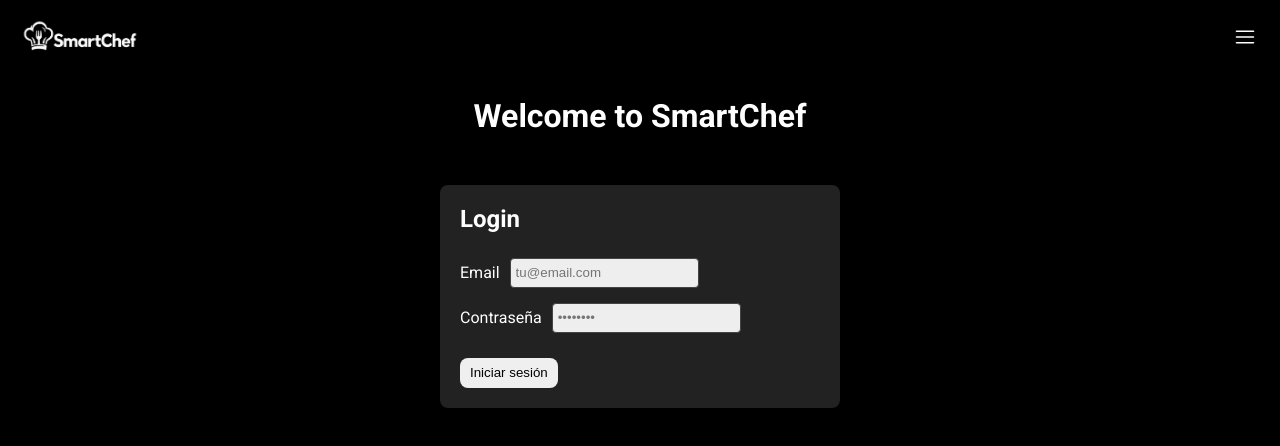
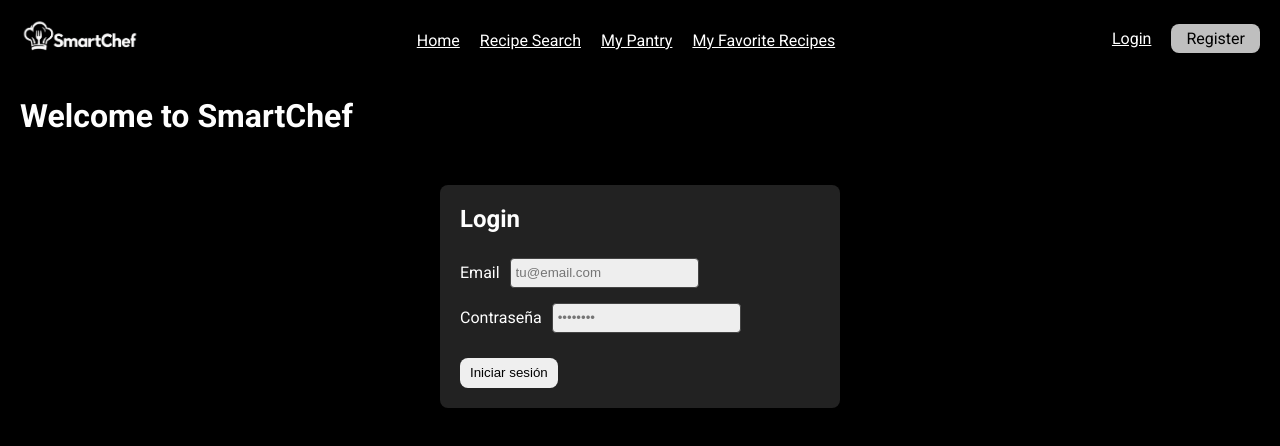
Before and after one commit to ExploreLibrary/smartchef, a React (Vite) app in the folder web/: page /login in a window 1280 px wide. Shown: the top 446 px of the page. Built offline with nearby package versions, Linux system fonts and the light colour scheme; no server answers.

Commit message:
navbar - ui

```diff
--- a/web/src/components/ui/navbar/navbar.jsx
+++ b/web/src/components/ui/navbar/navbar.jsx
@@ -6,8 +6,21 @@
 
   return (
     <div className="navbar">
-      <Link to="/"><img className="navbar__logo" src={Logo} alt="Logo" /></Link>
-      <button className="navbar__menu-button"><img className="navbar__menu-icon" src={MenuHamburgerIcon} alt="Menu Hambuger Icon" /></button>
+      <div className="navbar__primary">
+        <Link to="/"><img className="navbar__logo" src={Logo} alt="Logo" /></Link>
+      </div>
+      <div className="navbar__menu-container">
+        <ul className="navbar__navigation">
+          <li><Link className="navbar__link" to="/">Home</Link></li>
+          <li><Link className="navbar__link" to="/recipe-search">Recipe Search</Link></li>
+          <li><Link className="navbar__link" to="/my-pantry">My Pantry</Link></li>
+          <li><Link className="navbar__link" to="/my-favorite-recipes">My Favorite Recipes</Link></li>
+        </ul>
+      </div>
+      <div className="navbar__secondary">
+        <Link className="navbar__secondary-link" to="/login">Login</Link>
+        <Link className="navbar__secondary-link navbar__secondary-link--register" to="/register">Register</Link>
+      </div>
     </div>
   );
 }
--- a/web/src/index.css
+++ b/web/src/index.css
@@ -51,6 +51,45 @@
   height: auto;
 }
 
+.navbar__primary {
+  display: flex;
+  gap: 20px;
+  align-items: center;
+}
+
+.navbar__navigation {
+  list-style: none;
+  display: flex;
+  gap: 20px;
+  transform: translateY(2px);
+}
+
+.navbar__link {
+  color: #ffffff;
+}
+
+.navbar__secondary {
+  display: flex;
+  gap: 20px;
+  align-items: center;
+}
+
+.navbar__secondary-link {
+  color: #ffffff;
+}
+
+.navbar__secondary-link--register {
+  background-color: rgba(255, 255, 255, 0.75);
+  color: #000000;
+  padding: 5px 15px;
+  border-radius: 8px;
+  text-decoration: none;
+}
+
+.navbar__secondary-link--register:hover {
+  background-color: rgba(255, 255, 255, 1);
+}
+
 .navbar__menu-button {
   background: none;
   border: none;
@@ -63,7 +102,6 @@
 }
 
 .welcome {
-  text-align: center;
   margin-top: 20px;
   font-size: 2rem;
   color: #fefefe;
--- a/web/src/pages/home-page.jsx
+++ b/web/src/pages/home-page.jsx
@@ -7,7 +7,7 @@
   return (
     <PageLayout>
     <div className="main-content main-content--home">
-      <h1 className="welcome">{(user) ? `Welcome to SmartChef, ${user.name}`: `Welcome to SmartChef` }</h1>
+      <h1 className="welcome">{(user) ? `Welcome to your own awesome recipes, ${user.name}!`: `Welcome!` }</h1>
 
       <div>
         <h3 className="home-category-title"> Discover Delicious  vegan Recipes </h3>
```
